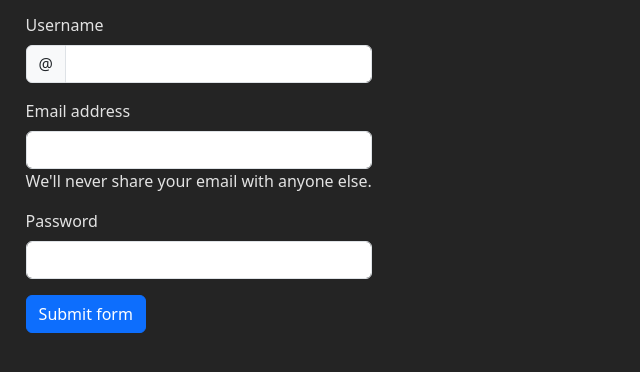
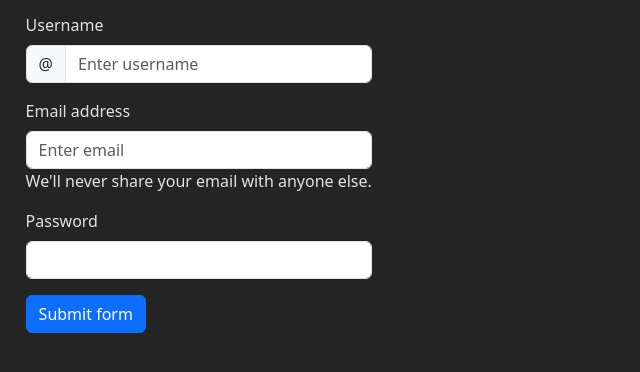
Before and after one commit to MartinCaccia/react-vite-bases, a React (Vite) app: page / in a window 1280 px wide. Shown: the top 372 px of the page, without its empty margins (0-640 px from the left). Built offline with nearby package versions, Linux system fonts and the light colour scheme.

Commit message:
Add useForm hook

```diff
--- a/src/components/FormComponent.tsx
+++ b/src/components/FormComponent.tsx
@@ -1,30 +1,67 @@
+import { useForm } from "./hooks/useForm"
 
 export const FormComponent = () => {
+    const initialForm = {
+        userName:'',
+        email:'',
+        password:''
+    }
+    const {userName, email, password, onInputChange} = useForm(initialForm)
+
+    const onSubmit = (event: any) => {
+        event.preventDefault()
+        console.log(`${userName}, ${email}, ${password}`)
+    }
+
   return (
-    <>
-    <form>
+    <form onSubmit={onSubmit}>
         <div className="mb-3">
             <label className="form-label">Username</label>
             <div className="input-group">
                 <span className="input-group-text" id="inputGroupPrepend2">@</span>
-                <input type="text" className="form-control" id="username" required />
+                <input
+                    type="text"
+                    className="form-control"
+                    id="userName"
+                    name="userName"
+                    placeholder="Enter username"
+                    value={userName}
+                    onChange={onInputChange}
+                    required
+                />
             </div>
         </div>
         <div className="mb-3">
             <label htmlFor="exampleInputEmail1" className="form-label">Email address</label>
-            <input type="email" className="form-control" id="email" />
+            <input
+                type="email"
+                className="form-control"
+                id="email"
+                name="email"
+                placeholder="Enter email"
+                value={email}
+                onChange={onInputChange}
+                required
+            />
             <div id="emailHelp" >We'll never share your email with anyone else.</div>
         </div>
         <div className="mb-3">
             <label className="form-label">Password</label>
             <div className="input-group">
-                <input type="password" className="form-control" id="password" required />
+                <input
+                    type="password"
+                    className="form-control"
+                    id="password"
+                    name="password"
+                    value={password}
+                    onChange={onInputChange}
+                    required
+                />
             </div>
         </div>
         <div className="mb-3">
-            <button className="btn btn-primary" type="submit">Submit form</button>
+            <button className="btn btn-primary" type="submit" >Submit form</button>
         </div>
     </form>
-    </>
   )
 }
--- /dev/null
+++ b/src/components/hooks/useForm.ts
@@ -0,0 +1,20 @@
+import { useState } from "react"
+
+export const useForm = (initialForm: any) => {
+    const [formState, setFormState] = useState(initialForm)
+    // const {userName, email, password} = formState
+
+    const onInputChange = ({target}: any) => {
+        // console.log(target.id)
+        // console.log(target.name)
+        // console.log(target.value)
+        const {name, value} = target
+        setFormState({
+            ...formState, [name]: value
+        })
+    }
+  return {
+    ...formState,
+    onInputChange
+  }
+}
```
